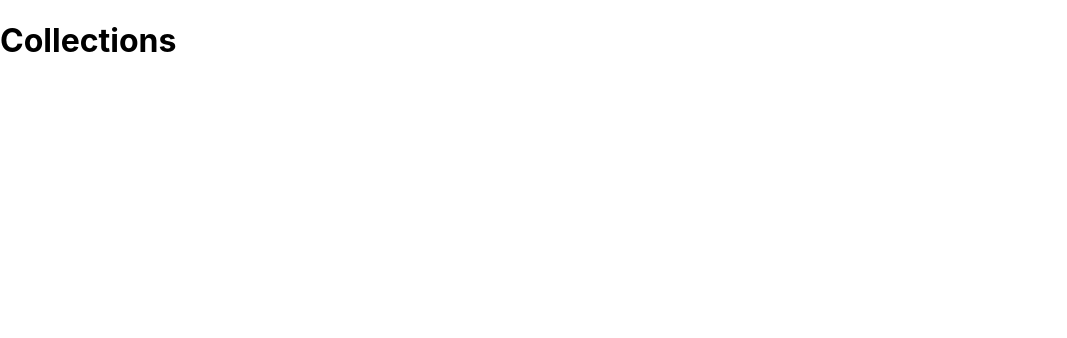
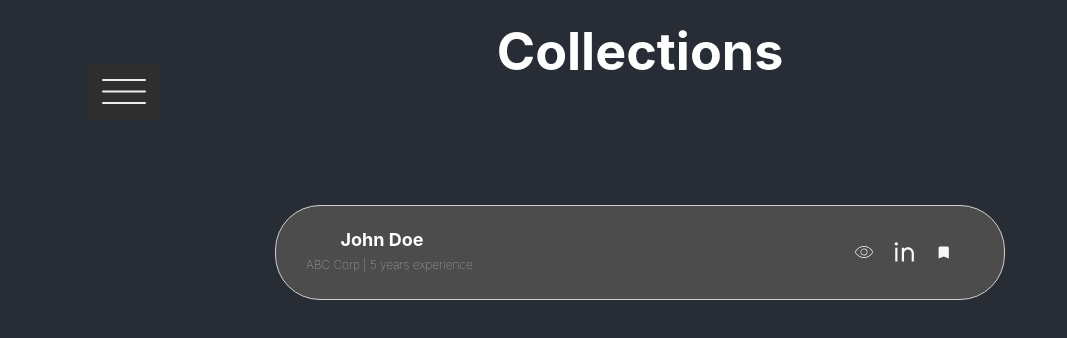
Before and after one commit to EDITH-neohack/fe-edith, a React (Create React App) app: page /collections in a window 1280 px wide. Shown: the top 338 px of the page, without its empty margins (0-1067 px from the left). Built offline with nearby package versions, Linux system fonts and the light colour scheme.

Commit message:
Collections page.

```diff
--- a/src/collections/collections.component.jsx
+++ b/src/collections/collections.component.jsx
@@ -1,11 +1,52 @@
-import React from "react";
+import React from 'react';
+import './collections.styles.css';
+import hamSVG from './../asset/ham.svg'; // Adjust the path accordingly
+
+// Assuming you want to use the SearchContainer for displaying the candidates
+import SearchContainer from '../search/search.component';
+import { useNavigate } from "react-router-dom";
+import '../search/search.styles.css';  // adjust path if needed
+
 
 const Collections = () => {
-  return (
-    <div>
-      <h1>Collections</h1>
-    </div>
-  );
+    // Sample data or you might want to fetch this from somewhere (like context or Redux store)
+    const collectionData = [
+      {
+          candidateName: "John Doe",
+          urls: {
+              linkedin: "http://linkedin.com/in/johndoe",
+          },
+          latest_company: {
+              company: "ABC Corp"
+          },
+          years: 5,
+          resumeUrl: "http://example.com/resume.pdf"
+      },
+      // ... add more candidates for testing if needed
+  ];
+
+    const navigate = useNavigate();
+    const handleRoute = () => {
+      navigate('/')
+    }
+    return (
+        <div className="collections">
+            <img
+                className="cihamburger-md-icon"
+                alt=""
+                src={hamSVG}
+                onClick={handleRoute}
+            />
+
+            <h1>Collections</h1>
+
+            <div className="collection-list">
+                {
+                    collectionData.map(candidate => <SearchContainer {...candidate} />)
+                }
+            </div>
+        </div>
+    );
 }
 
 export default Collections;
--- a/src/collections/collections.styles.css
+++ b/src/collections/collections.styles.css
@@ -0,0 +1,44 @@
+.collections {
+    background-color: #282c34; /* Dark background, similar to your App-header in App.css */
+    min-height: 100vh;
+    display: flex;
+    flex-direction: column;
+    align-items: center;
+    justify-content: flex-start; /* This will align content to the top of the container */
+    font-size: calc(10px + 2vmin);
+    color: white; /* Text color set to white for contrast against the dark background */
+    text-align: center;
+    padding: 20px;
+}
+
+.header {
+    display: flex;
+    align-items: center;
+    width: 100%;
+    max-width: 800px;
+}
+
+.cihamburger-md-icon {
+    width: 40px;
+    height: 40px;
+    margin-right: 20px; /* Adjusted margin to give space from top */
+}
+
+h1 {
+    flex: 1;
+    margin: 0;
+    padding: 0;
+}
+
+.collection-list {
+    width: 100%;
+    max-width: 800px;
+    margin-top: 20px;
+    margin-bottom: 500px;
+    /* display: flex; */
+    flex-direction: column;
+    align-items: center; /* Center the cards */
+}
+
+
+/* Add any other styles that are specific to the Collections page if needed */
--- a/src/search/search.component.jsx
+++ b/src/search/search.component.jsx
@@ -3,6 +3,7 @@ import styles from './search.styles.css';
 import linkedinSVG from './../asset/linkedin.svg';
 import viewCVSVG from './../asset/viewCV.svg';
 import collectionSVG from './../asset/collection.svg';
+
 
 function downloadFile(url) {
     const link = document.createElement("a");
```
